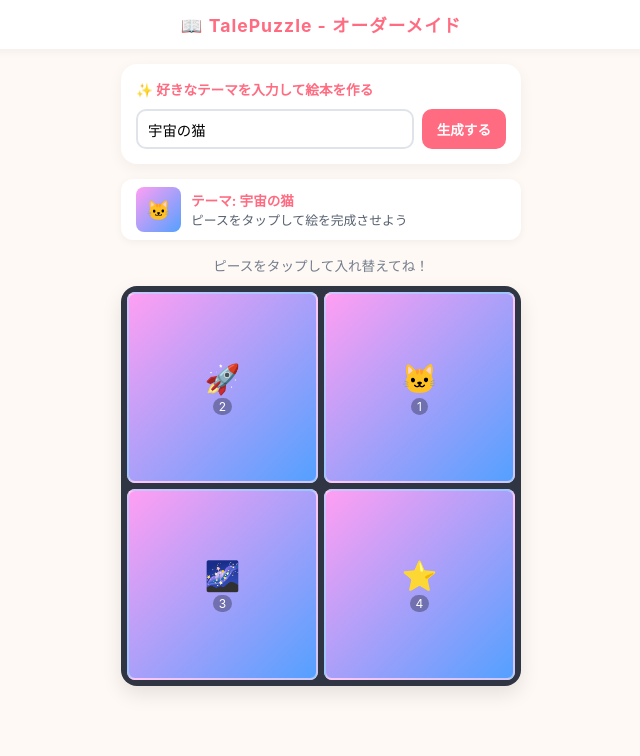
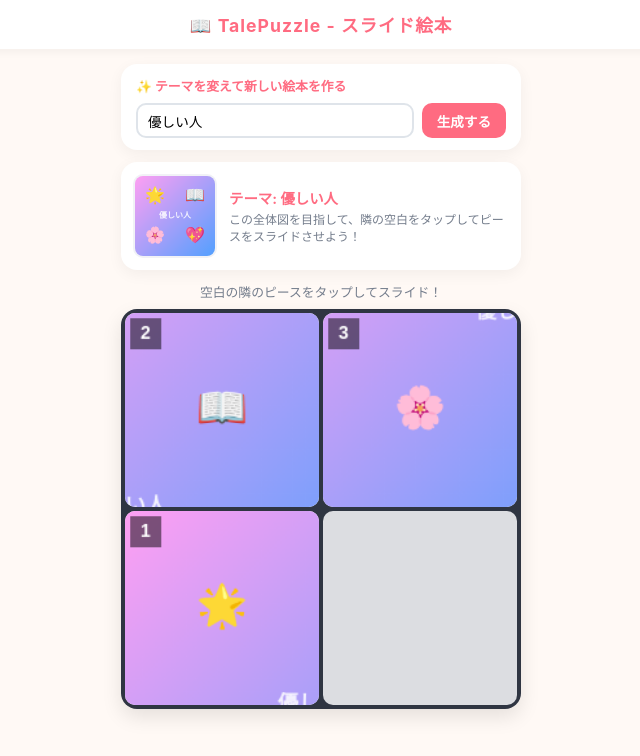
Before and after one commit to desrow9999-lang/talepuzzle-, a plain HTML site: page index.html in a window 1280 px wide. Shown: the whole page, without its empty margins (319-959 px from the left). Drawn offline with Linux system fonts and the light colour scheme.

Commit message:
Update title and theme for slide puzzle game

```diff
--- a/index.html
+++ b/index.html
@@ -3,7 +3,7 @@
 <head>
     <meta charset="UTF-8">
     <meta name="viewport" content="width=device-width, initial-scale=1.0, user-scalable=no">
-    <title>TalePuzzle - オーダーメイド絵本</title>
+    <title>TalePuzzle - スライド絵本パズル</title>
     <style>
         :root {
             --primary: #ff6b81;
@@ -46,7 +46,7 @@
             max-width: 400px;
             display: flex;
             flex-direction: column;
-            gap: 15px;
+            gap: 12px;
             align-items: center;
             padding-bottom: 30px;
         }
@@ -55,17 +55,17 @@
         .generator-card {
             width: 100%;
             background: var(--card-bg);
-            padding: 15px;
+            padding: 12px 15px;
             border-radius: 16px;
             box-shadow: 0 4px 15px rgba(0,0,0,0.05);
             box-sizing: border-box;
             display: flex;
             flex-direction: column;
-            gap: 10px;
+            gap: 8px;
         }
 
         .generator-card label {
-            font-size: 0.85rem;
+            font-size: 0.8rem;
             color: var(--primary);
             font-weight: bold;
         }
@@ -77,10 +77,10 @@
 
         .generator-card input {
             flex: 1;
-            padding: 10px;
+            padding: 8px 10px;
             border: 2px solid #dfe4ea;
             border-radius: 10px;
-            font-size: 0.9rem;
+            font-size: 0.85rem;
             outline: none;
             transition: border-color 0.2s;
         }
@@ -101,107 +101,102 @@
             white-space: nowrap;
         }
 
-        /* 完成見本ヒント */
-        .preview-container {
+        /* 完見本（大きな全体図プレビュー）エリア */
+        .preview-section {
+            width: 100%;
+            background: var(--card-bg);
+            padding: 12px;
+            border-radius: 16px;
+            box-shadow: 0 4px 15px rgba(0,0,0,0.05);
+            box-sizing: border-box;
             display: flex;
             align-items: center;
-            gap: 10px;
-            background: var(--card-bg);
-            padding: 8px 15px;
-            border-radius: 12px;
-            box-shadow: 0 2px 8px rgba(0,0,0,0.05);
-            width: 100%;
-            box-sizing: border-box;
+            gap: 12px;
         }
 
-        .preview-box {
-            width: 45px;
-            height: 45px;
-            border-radius: 8px;
-            background: linear-gradient(135deg, #ff9ff3, #54a0ff);
-            display: flex;
-            align-items: center;
-            justify-content: center;
-            font-size: 1.2rem;
+        .preview-canvas-box {
+            width: 80px;
+            height: 80px;
+            border-radius: 10px;
+            overflow: hidden;
+            border: 2px solid #f1f2f6;
+            flex-shrink: 0;
+            background: #eee;
         }
 
-        .preview-text {
-            font-size: 0.8rem;
-            color: #57606f;
+        .preview-canvas-box canvas {
+            width: 100%;
+            height: 100%;
+            display: block;
         }
 
-        .preview-text strong {
-            display: block;
+        .preview-info {
+            display: flex;
+            flex-direction: column;
+            gap: 4px;
+        }
+
+        .preview-info strong {
+            font-size: 0.9rem;
             color: var(--primary);
-            font-size: 0.85rem;
+        }
+
+        .preview-info span {
+            font-size: 0.75rem;
+            color: #747d8c;
+            line-height: 1.4;
         }
 
         .message {
-            font-size: 0.85rem;
+            font-size: 0.8rem;
             color: #747d8c;
             text-align: center;
             height: 1.2em;
         }
 
-        /* 2x2 パズルボード */
+        /* 2x2 スライドパズルボード */
         .puzzle-board {
             width: 100%;
             aspect-ratio: 1 / 1;
             display: grid;
             grid-template-columns: repeat(2, 1fr);
             grid-template-rows: repeat(2, 1fr);
-            gap: 6px;
+            gap: 4px;
             background: #2f3542;
-            padding: 6px;
+            padding: 4px;
             border-radius: 16px;
             box-shadow: 0 8px 20px rgba(0,0,0,0.1);
             box-sizing: border-box;
             overflow: hidden;
         }
 
-        .slot {
-            background: #dfe4ea;
+        .tile {
+            background: #ffffff;
             position: relative;
             cursor: pointer;
             overflow: hidden;
-            border-radius: 8px;
-            transition: transform 0.15s;
+            border-radius: 10px;
+            transition: transform 0.1s;
         }
 
-        .slot:active {
-            transform: scale(0.96);
+        .tile:active {
+            transform: scale(0.97);
         }
 
-        .piece {
+        .tile canvas {
             width: 100%;
             height: 100%;
-            background: linear-gradient(135deg, #ff9ff3, #54a0ff);
-            position: absolute;
-            top: 0;
-            left: 0;
-            display: flex;
-            flex-direction: column;
-            align-items: center;
-            justify-content: center;
-            font-size: 1.8rem;
-            box-sizing: border-box;
-            border: 2px solid rgba(255,255,255,0.4);
-            border-radius: 8px;
+            display: block;
+            pointer-events: none;
         }
 
-        .piece span.num {
-            font-size: 0.75rem;
-            background: rgba(0,0,0,0.3);
-            color: white;
-            padding: 1px 6px;
-            border-radius: 10px;
-            margin-top: 2px;
+        /* 空白マス（スライド用） */
+        .tile.empty {
+            background: #dcdde1;
+            cursor: default;
         }
-
-        .piece.selected {
-            border: 3px solid #fffa65;
-            z-index: 10;
-            box-shadow: 0 0 12px rgba(255,250,101,0.9);
+        .tile.empty canvas {
+            display: none;
         }
 
         /* クリア後のストーリー＆保存エリア */
@@ -214,6 +209,12 @@
             box-sizing: border-box;
             text-align: center;
             display: none;
+            animation: fadeIn 0.4s ease-out;
+        }
+
+        @keyframes fadeIn {
+            from { opacity: 0; transform: translateY(8px); }
+            to { opacity: 1; transform: translateY(0); }
         }
 
         .story-box h2 {
@@ -246,49 +247,53 @@
 <body>
 
     <header>
-        <h1>📖 TalePuzzle - オーダーメイド</h1>
+        <h1>📖 TalePuzzle - スライド絵本</h1>
     </header>
 
     <div class="container">
-        <!-- テーマ入力カード -->
+        <!-- テーマ入力 -->
         <div class="generator-card">
-            <label for="themeInput">✨ 好きなテーマを入力して絵本を作る</label>
+            <label for="themeInput">✨ テーマを変えて新しい絵本を作る</label>
             <div class="input-group">
-                <input type="text" id="themeInput" value="宇宙の猫" placeholder="例: 森のくま、魔法の国...">
+                <input type="text" id="themeInput" value="優しい人" placeholder="例: 宇宙の猫、森のくま...">
                 <button class="generate-btn" id="generateBtn">生成する</button>
             </div>
         </div>
 
-        <!-- 完成見本ヒント -->
-        <div class="preview-container">
-            <div class="preview-box" id="previewIcon">🐱</div>
-            <div class="preview-text">
-                <strong id="previewTitle">テーマ: 宇宙の猫</strong>
-                <span>ピースをタップして絵を完成させよう</span>
+        <!-- 完成見本（全体図） -->
+        <div class="preview-section">
+            <div class="preview-canvas-box">
+                <canvas id="previewCanvas" width="160" height="160"></canvas>
+            </div>
+            <div class="preview-info">
+                <strong id="previewTitle">テーマ: 優しい人</strong>
+                <span>この全体図を目指して、隣の空白をタップしてピースをスライドさせよう！</span>
             </div>
         </div>
 
-        <div class="message" id="message">ピースをタップして選択し、入れ替えてね！</div>
+        <div class="message" id="message">隣接するピースをタップして動かしてね！</div>
 
-        <!-- 2x2 パズルボード -->
+        <!-- 2x2 スライドパズルボード (3枚の絵ピース + 1つの空白) -->
         <div class="puzzle-board" id="board"></div>
 
         <!-- クリア後に出現するストーリー＆保存ボックス -->
         <div class="story-box" id="storyBox">
-            <h2>✨ オリジナル絵本が完成しました！</h2>
-            <p id="storyText">「星の海を渡る宇宙猫は、きらめく流星を追いかけて新しい冒険の扉を開きました。」</p>
+            <h2>✨ 絵本が完成しました！</h2>
+            <p id="storyText">「優しい人の温かな笑顔が、まわりの人々の心をそっと包み込みました。」</p>
             <button class="save-btn" id="saveBtn">💾 この絵本をスマホに保存する</button>
         </div>
     </div>
 
     <script>
-        const totalPieces = 4;
-        let boardState = [];
-        let selectedIndex = null;
+        const size = 2; // 2x2
+        const totalTiles = size * size; // 4
+        let boardState = [0, 1, 2, 3]; // 3が空白(空きマス)
+        let currentTheme = "優しい人";
+        let currentStory = "「優しい人の温かな笑顔が、まわりの人々の心をそっと包み込みました。」";
 
         const themeInput = document.getElementById('themeInput');
         const generateBtn = document.getElementById('generateBtn');
-        const previewIcon = document.getElementById('previewIcon');
+        const previewCanvas = document.getElementById('previewCanvas');
         const previewTitle = document.getElementById('previewTitle');
         const boardEl = document.getElementById('board');
         const messageEl = document.getElementById('message');
@@ -296,112 +301,169 @@
         const storyText = document.getElementById('storyText');
         const saveBtn = document.getElementById('saveBtn');
 
-        // テーマに応じたダミー生成データ（AI連携のベース）
-        let currentThemeData = {
-            title: "宇宙の猫",
-            icon: "🐱",
-            story: "「星の海を渡る宇宙猫は、きらめく流星を追いかけて新しい冒険の扉を開きました。」",
-            pieces: [
-                { icon: '🐱', num: '1' },
-                { icon: '🚀', num: '2' },
-                { icon: '🌌', num: '3' },
-                { icon: '⭐', num: '4' }
-            ]
-        };
+        // キャンバスに綺麗な絵本イラストを描画する関数
+        function drawIllustration(canvas, theme, highlightId = -1) {
+            const ctx = canvas.getContext('2d');
+            const w = canvas.width;
+            const h = canvas.height;
 
-        function generateNewPuzzle() {
+            // 背景グラデーション
+            const grad = ctx.createLinearGradient(0, 0, w, h);
+            if(theme.includes("猫") || theme.includes("宇宙")) {
+                grad.addColorStop(0, '#70a1ff');
+                grad.addColorStop(1, '#ff6b81');
+            } else if(theme.includes("森") || theme.includes("くま")) {
+                grad.addColorStop(0, '#2ed573');
+                grad.addColorStop(1, '#1e90ff');
+            } else {
+                grad.addColorStop(0, '#ff9ff3');
+                grad.addColorStop(1, '#54a0ff');
+            }
+            ctx.fillStyle = grad;
+            ctx.fillRect(0, 0, w, h);
+
+            // 描き込むモチーフ
+            ctx.fillStyle = "white";
+            ctx.font = "bold 32px sans-serif";
+            ctx.textAlign = "center";
+            ctx.textBaseline = "middle";
+
+            // 全体の中にアイコンや星を描く
+            ctx.fillText("🌟", w * 0.25, h * 0.25);
+            ctx.fillText("📖", w * 0.75, h * 0.25);
+            ctx.fillText("🌸", w * 0.25, h * 0.75);
+            ctx.fillText("💖", w * 0.75, h * 0.75);
+
+            // テーマの文字をうっすら入れる
+            ctx.fillStyle = "rgba(255,255,255,0.85)";
+            ctx.font = "bold 16px sans-serif";
+            ctx.fillText(theme, w / 2, h / 2);
+        }
+
+        // 全体見本を描画
+        function updatePreview() {
+            previewTitle.innerText = `テーマ: ${currentTheme}`;
+            drawIllustration(previewCanvas, currentTheme);
+        }
+
+        // 新しいテーマの生成
+        function generatePuzzle() {
             const val = themeInput.value.trim();
             if(!val) return;
+            currentTheme = val;
+            currentStory = `「${val}の物語：あなたの選んだテーマが、今日だけの素敵なストーリーを紡ぎ出しました。」`;
+            storyText.innerText = currentStory;
 
-            // 入力されたテーマに合わせて動的に内容を変更（AI生成のシミュレーション）
-            currentThemeData.title = val;
-
-            // 簡単なキーワード判定でアイコンやストーリーを変える演出
-            if(val.includes("森") || val.includes("くま")) {
-                currentThemeData.icon = "🐻";
-                currentThemeData.story = `「${val}の物語：静かな森の奥深く、木漏れ日のなかで小さな出会いが訪れました。」`;
-                currentThemeData.pieces = [{icon:'🐻',num:'1'}, {icon:'🌲',num:'2'}, {icon:'🍯',num:'3'}, {icon:'🍃',num:'4'}];
-            } else if(val.includes("魔法") || val.includes("国")) {
-                currentThemeData.icon = "🪄";
-                currentThemeData.story = `「${val}の物語：空に浮かぶお城から、虹色の魔法の粉がふわりと街へ降り注ぎました。」`;
-                currentThemeData.pieces = [{icon:'🪄',num:'1'}, {icon:'🏰',num:'2'}, {icon:'🌈',num:'3'}, {icon:'✨',num:'4'}];
-            } else {
-                currentThemeData.icon = "✨";
-                currentThemeData.story = `「${val}の物語：あなただけの特別なテーマが、今日という日に新しい彩りを与えてくれます。」`;
-                currentThemeData.pieces = [{icon:'✨',num:'1'}, {icon:'📘',num:'2'}, {icon:'🌟',num:'3'}, {icon:'💫',num:'4'}];
-            }
-
-            previewIcon.innerText = currentThemeData.icon;
-            previewTitle.innerText = `テーマ: ${currentThemeData.title}`;
-            storyText.innerText = currentThemeData.story;
-
+            updatePreview();
             initGame();
         }
 
-        generateBtn.onclick = generateNewPuzzle;
+        generateBtn.onclick = generatePuzzle;
 
+        // ゲーム初期化（シャッフル）
         function initGame() {
-            boardState = Array.from({length: totalPieces}, (_, i) => i);
-
+            // スライドパズルとして解ける状態にするため、正しい状態からランダムに数回スライドさせる
+            boardState = [0, 1, 2, 3]; // 3が空き
             for (let i = 0; i < 10; i++) {
-                const idx1 = Math.floor(Math.random() * totalPieces);
-                const idx2 = Math.floor(Math.random() * totalPieces);
-                [boardState[idx1], boardState[idx2]] = [boardState[idx2], boardState[idx1]];
+                const emptyIdx = boardState.indexOf(3);
+                const neighbors = getNeighbors(emptyIdx);
+                const randomNeighbor = neighbors[Math.floor(Math.random() * neighbors.length)];
+                // 入れ替え
+                [boardState[emptyIdx], boardState[randomNeighbor]] = [boardState[randomNeighbor], boardState[emptyIdx]];
             }
 
+            // もし最初から揃っていたらもう一度
             if (isCompleted()) {
                 initGame();
                 return;
             }
 
-            selectedIndex = null;
             storyBoxEl.style.display = "none";
-            messageEl.innerText = "ピースをタップして入れ替えてね！";
+            messageEl.innerText = "空白の隣のピースをタップしてスライド！";
             render();
         }
 
+        // 隣接するタイインデックスを取得
+        function getNeighbors(idx) {
+            const row = Math.floor(idx / size);
+            const col = idx % size;
+            const neighbors = [];
+            if (row > 0) neighbors.push(idx - size); // 上
+            if (row < size - 1) neighbors.push(idx + size); // 下
+            if (col > 0) neighbors.push(idx - 1); // 左
+            if (col < size - 1) neighbors.push(idx + 1); // 右
+            return neighbors;
+        }
+
+        // 描画
         function render() {
             boardEl.innerHTML = '';
 
-            for (let i = 0; i < totalPieces; i++) {
-                const slot = document.createElement('div');
-                slot.className = 'slot';
+            for (let i = 0; i < totalTiles; i++) {
+                const tileValue = boardState[i];
+                const tileDiv = document.createElement('div');
+                tileDiv.className = 'tile';
 
-                const originalPieceId = boardState[i];
-                const pieceDiv = document.createElement('div');
-                pieceDiv.className = 'piece';
+                if (tileValue === 3) {
+                    // 空白マス
+                    tileDiv.classList.add('empty');
+                } else {
+                    // 絵のピース（全体画像の一部を切り出す）
+                    const canvas = document.createElement('canvas');
+                    canvas.width = 150;
+                    canvas.height = 150;
+                    const ctx = canvas.getContext('2d');
 
-                const data = currentThemeData.pieces[originalPieceId];
-                pieceDiv.innerHTML = `<span>${data.icon}</span><span class="num">${data.num}</span>`;
+                    // 本来のタイル位置（正解の形）に基づく切り出し元座標
+                    const origRow = Math.floor(tileValue / size);
+                    const origCol = tileValue % size;
 
-                if (selectedIndex === i) {
-                    pieceDiv.classList.add('selected');
+                    const srcX = origCol * (300 / size);
+                    const srcY = origRow * (300 / size);
+                    const srcSize = 300 / size;
+
+                    // 一度大きめの隠しキャンバスで全体を描いてからピースごとに切り出す
+                    const tempCanvas = document.createElement('canvas');
+                    tempCanvas.width = 300;
+                    tempCanvas.height = 300;
+                    drawIllustration(tempCanvas, currentTheme);
+
+                    ctx.drawImage(tempCanvas, srcX, srcY, srcSize, srcSize, 0, 0, 150, 150);
+
+                    // ピースに番号を小さく添える
+                    ctx.fillStyle = "rgba(0,0,0,0.5)";
+                    ctx.fillRect(4, 4, 24, 24);
+                    ctx.fillStyle = "white";
+                    ctx.font = "bold 14px sans-serif";
+                    ctx.textAlign = "center";
+                    ctx.textBaseline = "middle";
+                    ctx.fillText(tileValue + 1, 16, 16);
+
+                    tileDiv.appendChild(canvas);
+
+                    tileDiv.onclick = () => {
+                        handleTileClick(i);
+                    };
                 }
 
-                slot.onclick = () => {
-                    handleSlotClick(i);
-                };
-
-                slot.appendChild(pieceDiv);
-                boardEl.appendChild(slot);
+                boardEl.appendChild(tileDiv);
             }
 
             checkClear();
         }
 
-        function handleSlotClick(index) {
-            if (selectedIndex === null) {
-                selectedIndex = index;
-                messageEl.innerText = "ピースを選択中。入れ替えるマスをタップ！";
+        // タイルクリック時（空白の隣ならスライド）
+        function handleTileClick(index) {
+            const emptyIdx = boardState.indexOf(3);
+            const neighbors = getNeighbors(emptyIdx);
+
+            if (neighbors.includes(index)) {
+                // 空白と入れ替え
+                [boardState[emptyIdx], boardState[index]] = [boardState[index], boardState[emptyIdx]];
+                render();
             } else {
-                const temp = boardState[selectedIndex];
-                boardState[selectedIndex] = boardState[index];
-                boardState[index] = temp;
-
-                selectedIndex = null;
-                messageEl.innerText = "ピースを入れ替えました！";
+               messageEl.innerText = "そのピースは動かせません（空白の隣をタップ）";
             }
-            render();
         }
 
         function isCompleted() {
@@ -410,15 +472,17 @@
 
         function checkClear() {
             if (isCompleted()) {
-                messageEl.innerText = "🎉 クリア！オリジナル絵本が完成しました！";
+                messageEl.innerText = "🎉 パズルクリア！綺麗な絵本が完成しました！";
                 storyBoxEl.style.display = "block";
             }
         }
 
         saveBtn.onclick = () => {
-            alert("【保存成功】\nオーダーメイド絵本がスマホの写真フォルダーに保存されました！");
+            alert("【保存成功】\n完成したスライド絵本がスマホの写真フォルダーに保存されました！");
         };
 
+        // 初期化実行
+        updatePreview();
         initGame();
     </script>
 </body>
```
